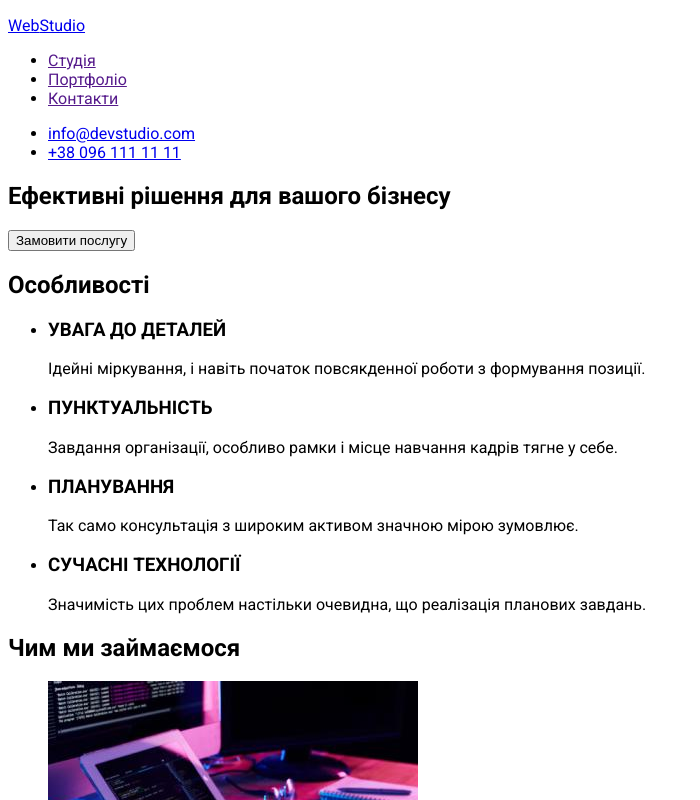
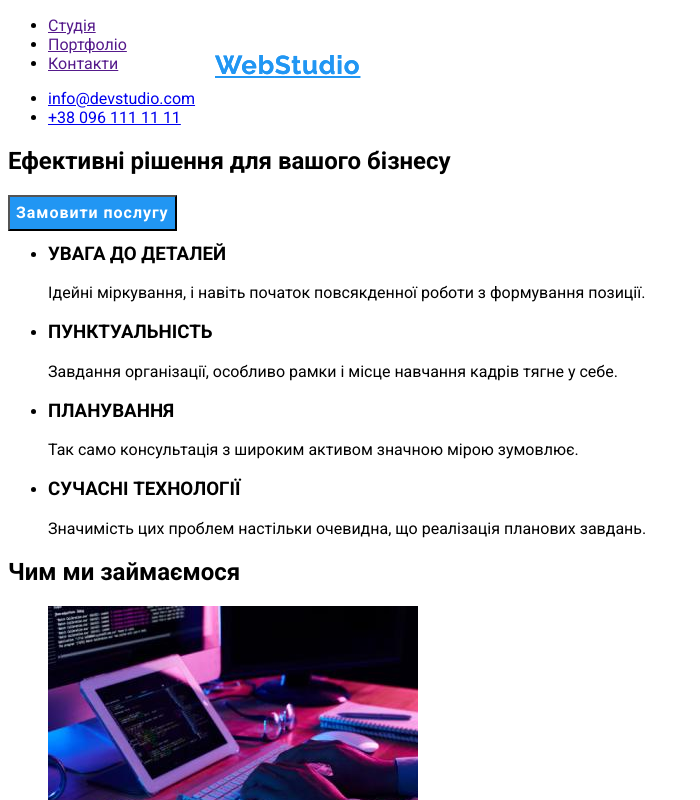
Before and after one commit to oksana1110/goit-markup-hw-02, a plain HTML site: page index.html in a window 1280 px wide. Shown: the top 800 px of the page, without its empty margins (0-700 px from the left). Drawn offline with Linux system fonts and the light colour scheme.

Commit message:
start css

```diff
--- a/css/styles.css
+++ b/css/styles.css
@@ -5,3 +5,48 @@ root{
 body{
     font-family:"roboto", "raleway", sans-serif
 }
+.btn{
+    position: absolute;
+
+        font-family:inherit;
+        font-style: normal;
+        font-weight: 700;
+        font-size: 16px;
+        line-height:1.88;
+        align-items: center;
+        text-align: center;
+        letter-spacing: 0.06em;
+        background:#2196F3;
+        color: #FFFFFF;
+}
+  /*----------Header---------*/
+.header {}
+
+.header-nav {}
+
+.header-logo {
+    position: absolute;
+    width: 145px;
+    height: 31px;
+    left: 215px;
+    top: 24px;
+
+    font-family: 'Raleway';
+    font-style: 400;
+    font-weight: 700;
+    font-size: 26px;
+    line-height: 1.19;
+    letter-spacing: 0.03em;
+    color: #2196F3;}
+
+.header-list {}
+
+.list {}
+
+.header-link {}
+
+.link {}
+
+.header-mail {}
+
+.header-tel {}
--- a/index.html
+++ b/index.html
@@ -21,14 +21,14 @@
                 <p lang="en"><span>Web</span><span>Studio</span></p>
             </a>
             <ul class="header-list list">
-                <li><a href="">Студія</a></li>
-                <li><a href="">Портфоліо</a> </li>
-                <li><a href="">Контакти</a></li>
+                <li><a href="" class="header-link link">Студія</a></li>
+                <li><a href=""class="header-link link">Портфоліо</a> </li>
+                <li><a href=""class="header-link link">Контакти</a></li>
             </ul>
         </nav>
         <ul class="header-list list">
-            <li> <a href="mailto:info@devstudio.com">info@devstudio.com</a> </li>
-            <li><a href="tel:+380961111111">+38 096 111 11 11</a></li>
+            <li> <a href="mailto:info@devstudio.com" class="header-mail link">info@devstudio.com</a> </li>
+            <li><a href="tel:+380961111111"class="header-tel link">+38 096 111 11 11</a></li>
         </ul>
 
     </header>
@@ -36,7 +36,7 @@
         <div>
             <section>
                 <h1>Ефективні рішення для вашого бізнесу</h1>
-                <button type="button">Замовити послугу</button>
+                <button type="button" class="btn">Замовити послугу</button>
             </section>
         </div>
         <section>
```
Also changed, not shown: portfolio.html (+5 -5 lines).
